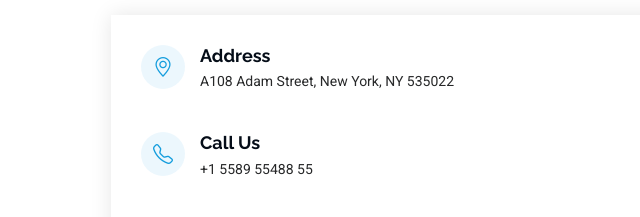
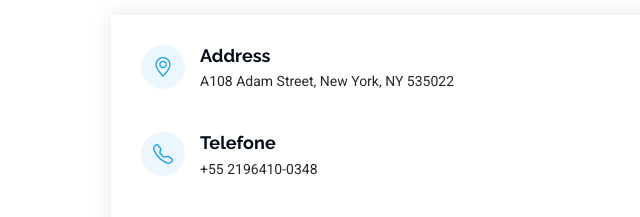
Before and after one commit to brunorgoncalves/Portifolio, a plain HTML site: page index.html in a window 1280 px wide. Shown: the part 4780-4997 px from the top of the page, 237-877 px from the left. Drawn offline with Linux system fonts and the light colour scheme.

Commit message:
Adicionando número de telefone

```diff
--- a/index.html
+++ b/index.html
@@ -839,8 +839,8 @@
               <div class="info-item d-flex" data-aos="fade-up" data-aos-delay="300">
                 <i class="bi bi-telephone flex-shrink-0"></i>
                 <div>
-                  <h3>Call Us</h3>
-                  <p>+1 5589 55488 55</p>
+                  <h3>Telefone</h3>
+                  <p>+55 2196410-0348</p>
                 </div>
               </div><!-- End Info Item -->
 
```
